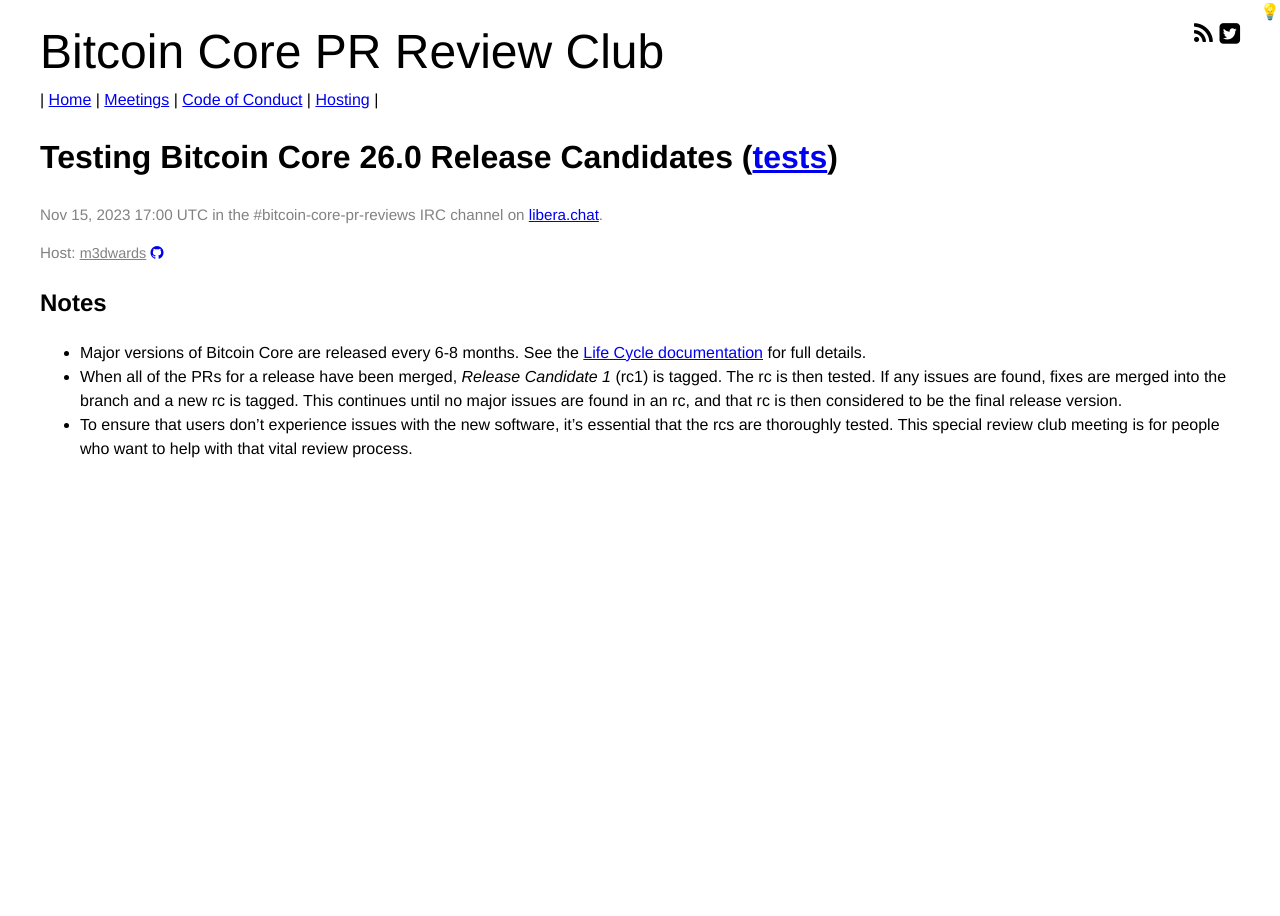
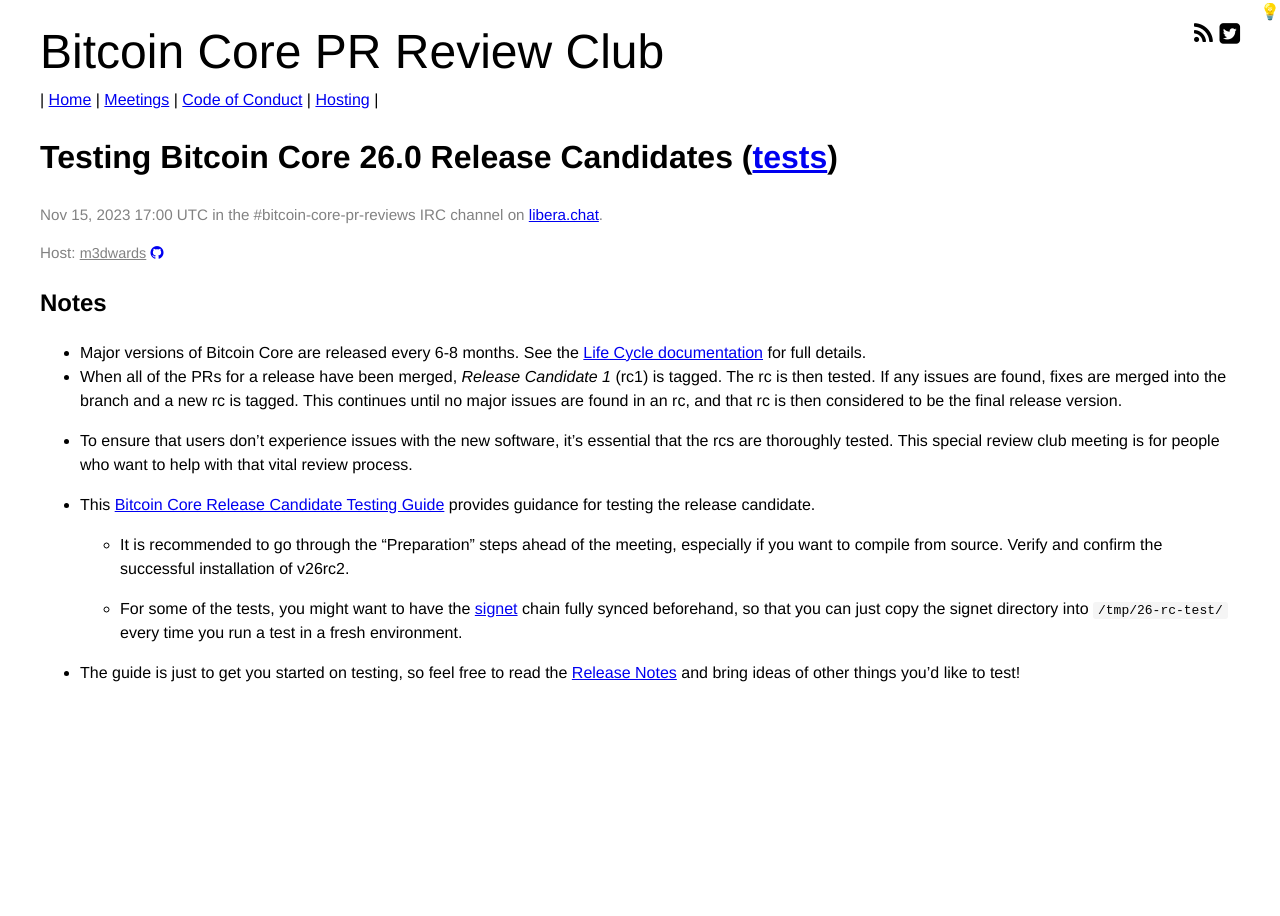
Before and after one commit to bitcoin-core-review-club/website, a Jekyll site: the page built from _posts/2023-11-15-v26-rc-testing.md, in a window 1280 px wide. Built offline with Jekyll 4.4.1, drawn with Linux system fonts in a browser that asks for light colours.

Commit message:
add v26-rc-testing notes

```diff
--- a/_posts/2023-11-15-v26-rc-testing.md
+++ b/_posts/2023-11-15-v26-rc-testing.md
@@ -21,8 +21,15 @@
   essential that the rcs are thoroughly tested. This special review club
   meeting is for people who want to help with that vital review process.
 
+- This [Bitcoin Core Release Candidate Testing
+  Guide](https://github.com/bitcoin-core/bitcoin-devwiki/wiki/26.0-Release-Candidate-Testing-Guide) provides guidance for testing the release candidate.
 
-<!-- TODO: Add testing guide-->
+  - It is recommended to go through the "Preparation" steps ahead of the meeting, especially if you want to compile from source. Verify and confirm the successful installation of v26rc2.
+
+  - For some of the tests, you might want to have the [signet](https://en.bitcoin.it/wiki/Signet) chain fully synced beforehand, so that you can just copy the signet directory into `/tmp/26-rc-test/` every time you run a test in a fresh environment.
+
+- The guide is just to get you started on testing, so feel free to read the [Release Notes](https://github.com/bitcoin-core/bitcoin-devwiki/wiki/26.0-Release-Notes-Draft)
+  and bring ideas of other things you'd like to test!
 
 <!-- TODO: After meeting, uncomment and add meeting log between the irc tags
 ## Meeting Log
```
